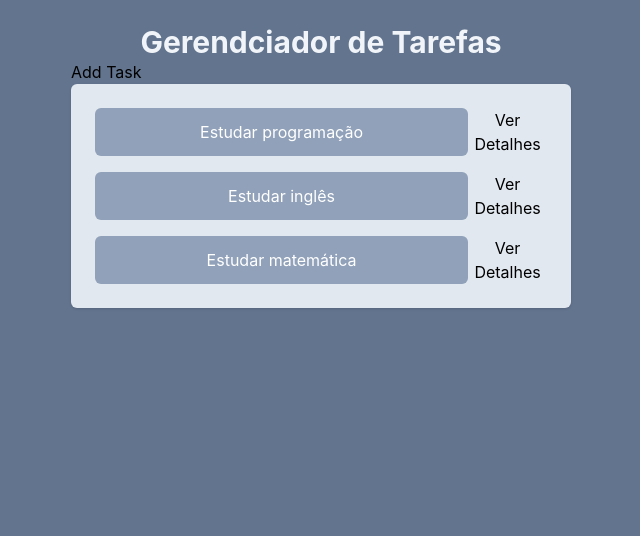
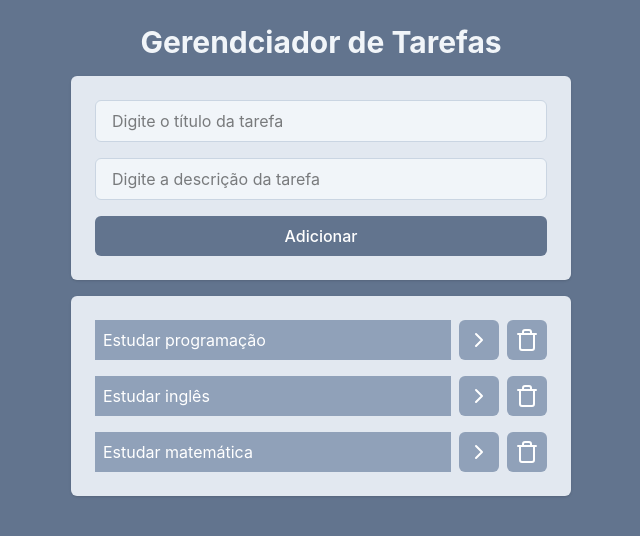
Before and after one commit to MatheusMarques0/React-FelipeRocha, a React (Vite) app: page / in a window 1280 px wide. Shown: the top 536 px of the page, without its empty margins (319-959 px from the left). Built offline with nearby package versions, Linux system fonts and the light colour scheme.

Commit message:
apagar task e marcar task

```diff
--- a/package.json
+++ b/package.json
@@ -11,7 +11,8 @@
   },
   "dependencies": {
     "react": "^18.3.1",
-    "react-dom": "^18.3.1"
+    "react-dom": "^18.3.1",
+    "uuid": "^10.0.0"
   },
   "devDependencies": {
     "@eslint/js": "^9.9.0",
@@ -25,8 +26,9 @@
     "eslint-plugin-react-hooks": "^5.1.0-rc.0",
     "eslint-plugin-react-refresh": "^0.4.9",
     "globals": "^15.9.0",
+    "lucide-react": "^0.435.0",
     "postcss": "^8.4.41",
     "tailwindcss": "^4.2.1",
-    "vite": "^5.4.1"
+    "vite": "^7.3.1"
   }
 }
--- a/src/App.jsx
+++ b/src/App.jsx
@@ -1,6 +1,7 @@
 import { useState } from "react";
 import AddTask from "./components/AddTasks";
 import Tasks from "./components/Tasks";
+import {v4} from "uuid"
 
 function App(){
   const [tasks, setTasks] = useState([ //Isso é um Hook, serve para armazenar valores que srtão mostrados na tela, essas listas são as tarefas a serem completadas
@@ -24,14 +25,42 @@
     }
   ])
 
+  function onTaskClick(taskId){
+    const newTasks = tasks.map(task =>{
+      //Preciso Atualizar essa Tarefa
+      if (task.id == taskId){
+        return {...task, isCompleted: !task.isCompleted}
+      }
+      //Não preciso atualizar essa tarefa
+      return task;
+    });
+    setTasks(newTasks)
+  }
+
+  function onDeleteTaskClick(taskId){
+    const newTasks = tasks.filter((task) => task.id != taskId)
+    setTasks(newTasks);
+  }
+
+  function onAddTaskSubmit(title, description) {
+    const newTask = {
+      id: v4(),
+      title,
+      description,
+      isCompleted: false,
+    }
+    setTasks([...tasks, newTask])
+
+  }
+
   return (
     <div className="w-screen h-screen bg-slate-500 flex justify-center p-6">
-    <div className="w-[500px]">
+    <div className="w-[500px] space-y-4">
       <h1 className="text-3xl text-slate-100 font-bold text-center">
         Gerendciador de Tarefas
         </h1>
-        <AddTask />
-      <Tasks tasks={tasks}/>
+        <AddTask onAddTaskSubmit={onAddTaskSubmit}/>
+      <Tasks tasks={tasks} onTaskClick={onTaskClick} onDeleteTaskClick={onDeleteTaskClick}/>
     </div>
     </div>
   );
--- a/src/components/AddTasks.jsx
+++ b/src/components/AddTasks.jsx
@@ -1,6 +1,28 @@
-function AddTask () {
+import { useState } from "react"
+
+function AddTask ({onAddTaskSubmit}) {
+    const [title, setTitle] = useState("")
+    const [description, setDescription] = useState("")
     return (
-        <h1>Add Task</h1>
+        <div className="space-y-4 p-6 bg-slate-200 rounded-md shadow flex flex-col">
+
+            <input type="text" placeholder="Digite o título da tarefa" className="border border-slate-300 outline-slate-400 px-4 py-2 rounded-md bg-slate-100" value={title} onChange={(event) => setTitle(event.target.value)}/>
+
+            <input type="text" placeholder="Digite a descrição da tarefa" className="border border-slate-300 outline-slate-400 px-4 py-2 rounded-md bg-slate-100" value={description} onChange={(event) => setDescription(event.target.value)} />
+
+            <button onClick={() => {
+                //verificar se o titulo e a descrição estão preenchidos
+                if (!title.trim() || !description.trim()){
+                    return alert("Preencha o título e a descrição da tarefa!")
+                }
+
+                onAddTaskSubmit(title, description)
+                setTitle("")
+                setDescription("")
+            }}
+
+            className="bg-slate-500 text-white px-4 py-2 rounded-md font-medium" >Adicionar</button>
+        </div>
     )
 }
 
--- a/src/components/Tasks.jsx
+++ b/src/components/Tasks.jsx
@@ -1,10 +1,18 @@
-function Tasks(props) {
+import { ChevronRightIcon, TrashIcon } from "lucide-react";
+
+function Tasks({tasks, onTaskClick, onDeleteTaskClick}) {
     return (
         <ul className="space-y-4 p-6 bg-slate-200 rounded-md shadow">
-        {props.tasks.map((task) => (
-            <li key={task.id} className="flex">
-                <button className="bg-slate-400 w-full text-white p-2 rounded-md">{task.title}</button>
-                <button>Ver Detalhes</button>
+        {tasks.map((task) => (
+            <li key={task.id} className="flex gap-2">
+                <button onClick={() => onTaskClick(task.id)} className={`bg-slate-400 text-left w-full text-white p-2 rounded-m ${task.isCompleted && "line-through"}`}>{task.title}
+                </button>
+                <button className="bg-slate-400 p-2 rounded-md text-white">
+                    <ChevronRightIcon />
+                </button>
+                <button onClick={() => onDeleteTaskClick(task.id)} className="bg-slate-400 p-2 rounded-md text-white">
+                    <TrashIcon />
+                </button>
             </li>
         ))}
         </ul>
```
Also changed, not shown: 1 other file (tests, documents, lock files or other folders).
